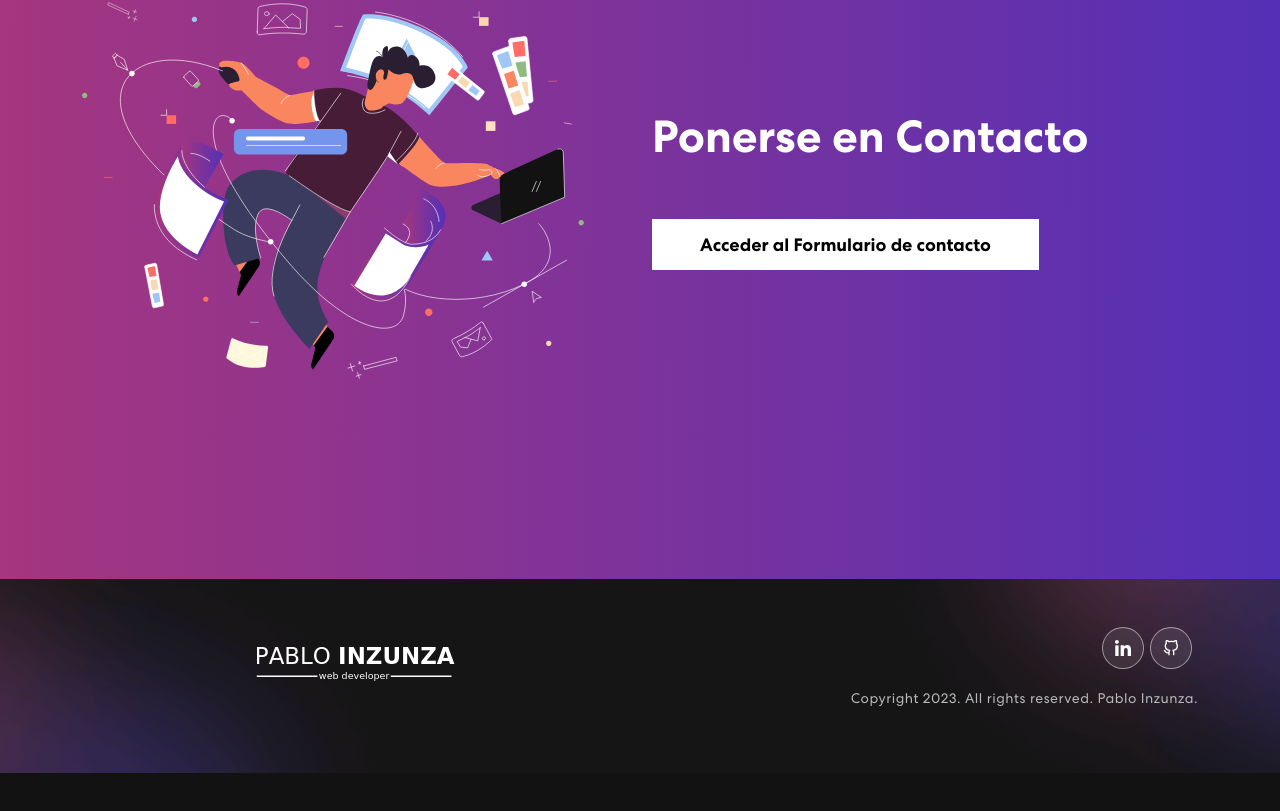
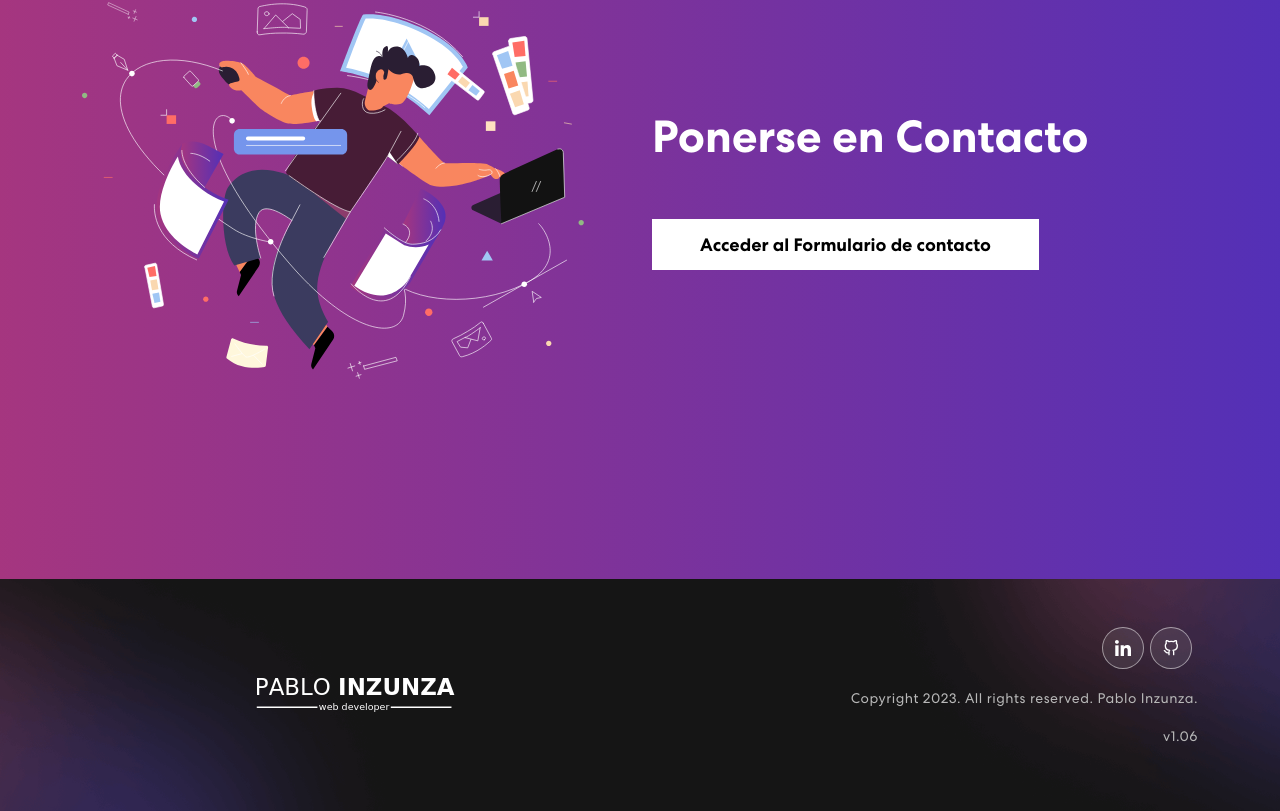
Before and after one commit to bolrak/bolrak.github.io, a React (Create React App) app: page / in a window 1280 px wide. Shown: the part 1849-2660 px from the top of the page. Before the commit the page ends 2622 px from the top, so only its background shows below. Built offline with nearby package versions, Linux system fonts and the light colour scheme.

Commit message:
correcciones para que se vea mejor en movil

```diff
--- a/src/components/Footer.js
+++ b/src/components/Footer.js
@@ -9,14 +9,14 @@ export const Footer = () => {
         <footer className="footer">
             <Container>
             <br/>
-
+            <br/>
                 <Row className="align-items-center justify-content-xl-between">
 
                     <Col sm={6}>
                         <img src={logo} alt="logo"  id="logo-footer" />
                     </Col>
                     <Col sm={6} className="text-center text-sm-end">
-            <br/>
+
                         <div className="social-icon">
                         <a href="https://www.linkedin.com/in/pablo-inzunza-morales-b9599a150"  target="_blank">
                 <img src={linkedinLogo} alt="Linkedin" />
@@ -26,6 +26,7 @@ export const Footer = () => {
               </a>
                         </div>
                         <p>Copyright 2023. All rights reserved. Pablo Inzunza.</p>
+                        <p>v1.06</p>
                     </Col>
                 </Row>
             </Container>
```
